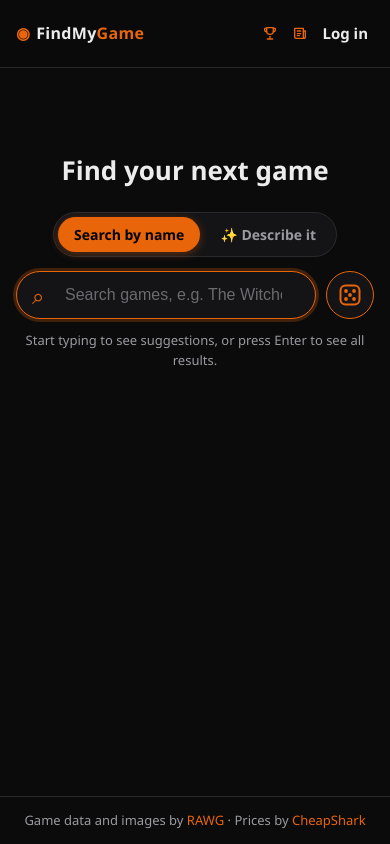
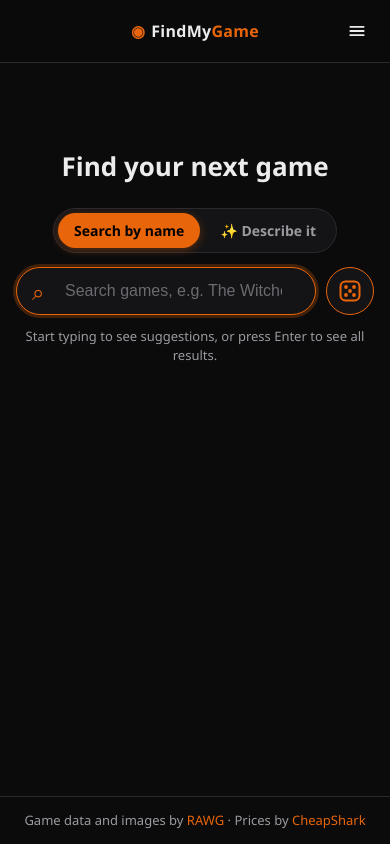
Before and after one commit to the-konkret/findmygame, a React (Vite) app: page / in a window 390 px wide. Built offline with nearby package versions, Linux system fonts and the light colour scheme.

Commit message:
loads of changes

```diff
--- a/src/App.tsx
+++ b/src/App.tsx
@@ -16,6 +16,7 @@
 import SurpriseButton from './components/SurpriseButton';
 import AccountMenu from './components/AccountMenu';
 import NotificationBell from './components/NotificationBell';
+import MobileMenu from './components/MobileMenu';
 import { BackIcon, CogIcon, GiftIcon, NewsIcon, StarIcon, TagIcon, TrophyIcon } from './components/Icons';
 
 export default function App() {
@@ -112,7 +113,8 @@
       <nav className="nav">
         <RankingsLink />
         <NewsLink />
-        <NavLink to="/login" className="nav-link" data-testid="nav-login">Log in</NavLink>
+        <NavLink to="/login" className="nav-link desktop-only" data-testid="nav-login">Log in</NavLink>
+        <MobileMenu />
       </nav>
     );
   }
@@ -125,30 +127,34 @@
     <nav className="nav">
       <RankingsLink />
       <NewsLink />
-      <NavLink to="/favourites" className="nav-link nav-favourites" aria-label="My favourites" data-testid="nav-favourites">
+      <NavLink to="/favourites" className="nav-link nav-favourites desktop-only" aria-label="My favourites" data-testid="nav-favourites">
         <StarIcon size={16} />
         <span className="nav-label">My favourites</span>
       </NavLink>
-      <NavLink to="/wishlist" className="nav-link nav-favourites" aria-label="Wishlist" data-testid="nav-wishlist">
+      <NavLink to="/wishlist" className="nav-link nav-favourites desktop-only" aria-label="Wishlist" data-testid="nav-wishlist">
         <GiftIcon size={16} />
         <span className="nav-label">Wishlist</span>
       </NavLink>
-      <NavLink to="/alerts" className="nav-link nav-favourites" aria-label="Alerts" data-testid="nav-alerts">
+      <NavLink to="/alerts" className="nav-link nav-favourites desktop-only" aria-label="Alerts" data-testid="nav-alerts">
         <TagIcon size={16} />
         <span className="nav-label">Alerts</span>
       </NavLink>
       <NotificationBell />
-      <AccountMenu
-        isAvatar={!!avatarUrl}
-        icon={avatarUrl ? <NavAvatar key={avatarUrl} src={avatarUrl} /> : <CogIcon />}
-      />
+      <div className="desktop-only">
+        <AccountMenu
+          isAvatar={!!avatarUrl}
+          icon={avatarUrl ? <NavAvatar key={avatarUrl} src={avatarUrl} /> : <CogIcon />}
+        />
+      </div>
+      {/* phones: everything but the bell goes in here */}
+      <MobileMenu />
     </nav>
   );
 }
 
 function NewsLink() {
   return (
-    <NavLink to="/news" className="nav-link nav-favourites" aria-label="News" data-testid="nav-news">
+    <NavLink to="/news" className="nav-link nav-favourites desktop-only" aria-label="News" data-testid="nav-news">
       <NewsIcon size={16} />
       <span className="nav-label">News</span>
     </NavLink>
@@ -157,7 +163,7 @@
 
 function RankingsLink() {
   return (
-    <NavLink to="/rankings" className="nav-link nav-favourites" aria-label="Rankings" data-testid="nav-rankings">
+    <NavLink to="/rankings" className="nav-link nav-favourites desktop-only" aria-label="Rankings" data-testid="nav-rankings">
       <TrophyIcon size={16} />
       <span className="nav-label">Rankings</span>
     </NavLink>
--- a/src/components/Icons.tsx
+++ b/src/components/Icons.tsx
@@ -220,3 +220,35 @@
     </svg>
   );
 }
+
+/** Three lines (the phone menu button). */
+export function MenuIcon({ size = 20, className = '' }: IconProps) {
+  return (
+    <svg className={`icon ${className}`} width={size} height={size} viewBox="0 0 24 24" aria-hidden="true"
+      fill="none" stroke="currentColor" strokeWidth={2.2} strokeLinecap="round">
+      <path d="M4 7h16M4 12h16M4 17h16" />
+    </svg>
+  );
+}
+
+/** A person (log in). */
+export function UserIcon({ size = 18, className = '' }: IconProps) {
+  return (
+    <svg className={`icon ${className}`} width={size} height={size} viewBox="0 0 24 24" aria-hidden="true"
+      fill="none" stroke="currentColor" strokeWidth={2} strokeLinecap="round" strokeLinejoin="round">
+      <circle cx="12" cy="8" r="4" />
+      <path d="M4 21a8 8 0 0 1 16 0" />
+    </svg>
+  );
+}
+
+/** Door with an arrow going out (log out). */
+export function LogOutIcon({ size = 18, className = '' }: IconProps) {
+  return (
+    <svg className={`icon ${className}`} width={size} height={size} viewBox="0 0 24 24" aria-hidden="true"
+      fill="none" stroke="currentColor" strokeWidth={2} strokeLinecap="round" strokeLinejoin="round">
+      <path d="M9 21H5a2 2 0 0 1-2-2V5a2 2 0 0 1 2-2h4" />
+      <path d="M16 17l5-5-5-5M21 12H9" />
+    </svg>
+  );
+}
--- /dev/null
+++ b/src/components/MobileMenu.tsx
@@ -0,0 +1,105 @@
+import { useEffect, useRef, useState, type ReactNode } from 'react';
+import { NavLink, useLocation } from 'react-router-dom';
+import { useAuth } from '../auth/AuthProvider';
+import { useLogOut } from '../auth/useLogOut';
+import { CloseIcon, CogIcon, GiftIcon, MenuIcon, NewsIcon, StarIcon, TagIcon, TrophyIcon, UserIcon, LogOutIcon } from './Icons';
+
+/**
+ * Phones: the ☰ button in the top bar, with every page link in a panel under the bar
+ * (the notification bell stays in the bar). Closes on a link tap, Esc, or a tap outside.
+ */
+export default function MobileMenu() {
+  const { user } = useAuth();
+  const logOut = useLogOut();
+  const [open, setOpen] = useState(false);
+  const wrapRef = useRef<HTMLDivElement>(null);
+  const { pathname } = useLocation();
+
+  useEffect(() => setOpen(false), [pathname]);
+
+  // While the menu covers the screen, the page behind it shouldn't scroll.
+  useEffect(() => {
+    if (!open) return;
+    const before = document.body.style.overflow;
+    document.body.style.overflow = 'hidden';
+    return () => {
+      document.body.style.overflow = before;
+    };
+  }, [open]);
+
+  useEffect(() => {
+    if (!open) return;
+    const onDown = (e: PointerEvent) => {
+      if (!wrapRef.current?.contains(e.target as Node)) setOpen(false);
+    };
+    const onKey = (e: KeyboardEvent) => e.key === 'Escape' && setOpen(false);
+    document.addEventListener('pointerdown', onDown);
+    document.addEventListener('keydown', onKey);
+    return () => {
+      document.removeEventListener('pointerdown', onDown);
+      document.removeEventListener('keydown', onKey);
+    };
+  }, [open]);
+
+  const item = (to: string, icon: ReactNode, label: string, testId: string) => (
+    <NavLink to={to} className="mobile-menu-item" onClick={() => setOpen(false)} data-testid={testId}>
+      {icon}
+      <span>{label}</span>
+    </NavLink>
+  );
+
+  return (
+    <div className="mobile-menu" ref={wrapRef}>
+      <button
+        type="button"
+        className={`nav-icon nav-burger ${open ? 'active' : ''}`}
+        aria-label={open ? 'Close menu' : 'Menu'}
+        aria-expanded={open}
+        aria-controls="mobile-menu-panel"
+        onClick={() => setOpen((o) => !o)}
+        data-testid="nav-burger"
+      >
+        {open ? <CloseIcon size={18} /> : <MenuIcon />}
+      </button>
+
+      {/* Always there, slid off to the right while closed, so it can slide in and out */}
+      <nav
+        id="mobile-menu-panel"
+        className={`mobile-menu-panel ${open ? 'open' : ''}`}
+        aria-label="Menu"
+        aria-hidden={!open}
+        inert={!open}
+        data-testid="mobile-menu"
+      >
+          {item('/rankings', <TrophyIcon size={18} />, 'Rankings', 'mm-rankings')}
+          {item('/news', <NewsIcon size={18} />, 'News', 'mm-news')}
+          {user ? (
+            <>
+              {item('/favourites', <StarIcon size={18} />, 'My favourites', 'mm-favourites')}
+              {item('/wishlist', <GiftIcon size={18} />, 'Wishlist', 'mm-wishlist')}
+              {item('/alerts', <TagIcon size={18} />, 'Alerts', 'mm-alerts')}
+              <div className="mobile-menu-sep" />
+              {item('/account', <CogIcon size={18} />, 'Settings', 'mm-settings')}
+              <button
+                type="button"
+                className="mobile-menu-item"
+                onClick={() => {
+                  setOpen(false);
+                  logOut();
+                }}
+                data-testid="mm-logout"
+              >
+                <LogOutIcon />
+                <span>Log out</span>
+              </button>
+            </>
+          ) : (
+            <>
+              <div className="mobile-menu-sep" />
+              {item('/login', <UserIcon />, 'Log in', 'mm-login')}
+            </>
+          )}
+      </nav>
+    </div>
+  );
+}
--- a/src/styles.css
+++ b/src/styles.css
@@ -79,7 +79,7 @@
 .app { display: flex; flex-direction: column; min-height: 100%; }
 
 .topbar {
-  position: sticky; top: 0; z-index: 10;
+  position: sticky; top: 0; z-index: 50; /* above the page (the home search sits at 20), so its menus cover it */
   display: flex; align-items: center; justify-content: space-between; gap: 16px;
   padding: 14px 28px;
   background: rgba(var(--bg-rgb), 0.92);
@@ -502,17 +502,13 @@
 /* ---------- Search box in the top bar ---------- */
 .topbar-search { flex: 1; max-width: 560px; display: flex; align-items: center; gap: 10px; min-width: 0; }
 .topbar-search .search-box { flex: 1; min-width: 0; }
-/* "Surprise me" next to it: a smaller pill, the same height as the box */
+/* "Surprise me" next to it: just the die, round, the same height as the box (hover shows the name) */
 .surprise.compact { position: relative; left: auto; top: auto; height: auto; margin: 0; flex-shrink: 0; align-self: stretch; }
-.surprise.compact .btn-surprise { height: 100%; padding: 0 14px; gap: 6px; font-size: 14px; }
+.surprise.compact .surprise-label { display: none; }
+.surprise.compact .btn-surprise { height: 100%; aspect-ratio: 1; padding: 0; justify-content: center; }
 .surprise.compact .error-text {
   position: absolute; top: calc(100% + 8px); right: 0; left: auto; width: 220px; z-index: 30;
   padding: 8px 10px; background: var(--surface); border: 1px solid var(--border); border-radius: 8px;
-}
-/* Narrower screens: just the die, round */
-@media (max-width: 1180px) {
-  .surprise.compact .surprise-label { display: none; }
-  .surprise.compact .btn-surprise { aspect-ratio: 1; padding: 0; justify-content: center; }
 }
 .search-box.compact { max-width: none; }
 .search-box.compact input { padding: 8px 14px 8px 38px; font-size: 14px; }
@@ -887,9 +883,6 @@
   .rank-tab { flex: 1 1 40%; padding: 8px 10px; }
   .rank-number { min-width: 28px; height: 28px; font-size: 14px; left: 6px; top: 6px; }
 }
-@media (max-width: 420px) {
-  .topbar.signed-in .brand-text { display: none; } /* just the orange ring, so all the icons fit */
-}
 
 /* ---------- Settings → Appearance (dark / light) ---------- */
 .sr-only { position: absolute; width: 1px; height: 1px; padding: 0; margin: -1px; overflow: hidden; clip: rect(0 0 0 0); border: 0; }
@@ -975,3 +968,49 @@
   .load-more-card { min-height: 74px; flex-direction: row; }
   .load-more-plus { width: 34px; height: 34px; font-size: 22px; }
 }
+
+/* ---------- Phones: full logo on the left; bell + ☰ menu on the right, every other link inside ---------- */
+.mobile-menu { display: none; }
+@media (max-width: 600px) {
+  .desktop-only { display: none !important; }
+  .mobile-menu { display: block; }
+  /* the closed menu waits just off the right edge: don't let it make the page scroll sideways */
+  .topbar { overflow-x: clip; }
+  .nav-burger { background: none; cursor: pointer; padding: 0; -webkit-tap-highlight-color: transparent; }
+  .nav-burger.active { color: var(--accent); border-color: var(--border); }
+  /* full width, from under the logo row to the bottom of the screen; slides in from the right */
+  .mobile-menu-panel {
+    position: fixed; left: 0; right: 0; top: 58px; height: calc(100dvh - 58px); z-index: 40;
+    display: flex; flex-direction: column; padding: 8px 12px 24px; overflow-y: auto;
+    background: var(--bg); border-top: 1px solid var(--border);
+    transform: translateX(100%); visibility: hidden;
+    transition: transform 0.28s cubic-bezier(0.2, 0.8, 0.2, 1), visibility 0s linear 0.28s;
+  }
+  .mobile-menu-panel.open {
+    transform: none; visibility: visible;
+    transition: transform 0.28s cubic-bezier(0.2, 0.8, 0.2, 1), visibility 0s;
+  }
+  .mobile-menu-item {
+    display: flex; align-items: center; gap: 14px; width: 100%;
+    padding: 15px 12px; border-radius: 8px; border: none; background: none;
+    color: var(--text); font: inherit; font-size: 16px; font-weight: 600; text-align: left; cursor: pointer;
+    -webkit-tap-highlight-color: transparent;
+  }
+  .mobile-menu-item .icon { color: var(--accent); flex-shrink: 0; }
+  .mobile-menu-item.active { background: rgba(232, 101, 10, 0.12); color: var(--accent); }
+  .mobile-menu-item:active { background: var(--surface-2); }
+  .mobile-menu-spacer { width: 18px; flex-shrink: 0; }
+  .mobile-menu-sep { height: 1px; margin: 4px 8px; background: var(--border); }
+}
+@media (prefers-reduced-motion: reduce) { .mobile-menu-panel, .mobile-menu-panel.open { transition: none; } }
+
+/* Phones: logo in the middle of the top bar (Back on the left, bell + ☰ on the right, search underneath) */
+@media (max-width: 600px) {
+  .topbar { display: grid; grid-template-columns: 1fr auto 1fr; align-items: center; column-gap: 8px; }
+  .topbar-left { display: contents; }
+  /* same height as the bell and ☰ (34px), so showing Back doesn't make the row taller */
+  .topbar-back { grid-column: 1; grid-row: 1; justify-self: start; width: 34px; height: 34px; }
+  .topbar .brand { grid-column: 2; grid-row: 1; }
+  .topbar .nav { grid-column: 3; grid-row: 1; justify-self: end; }
+  .topbar-search { grid-column: 1 / -1; grid-row: 2; }
+}
```
